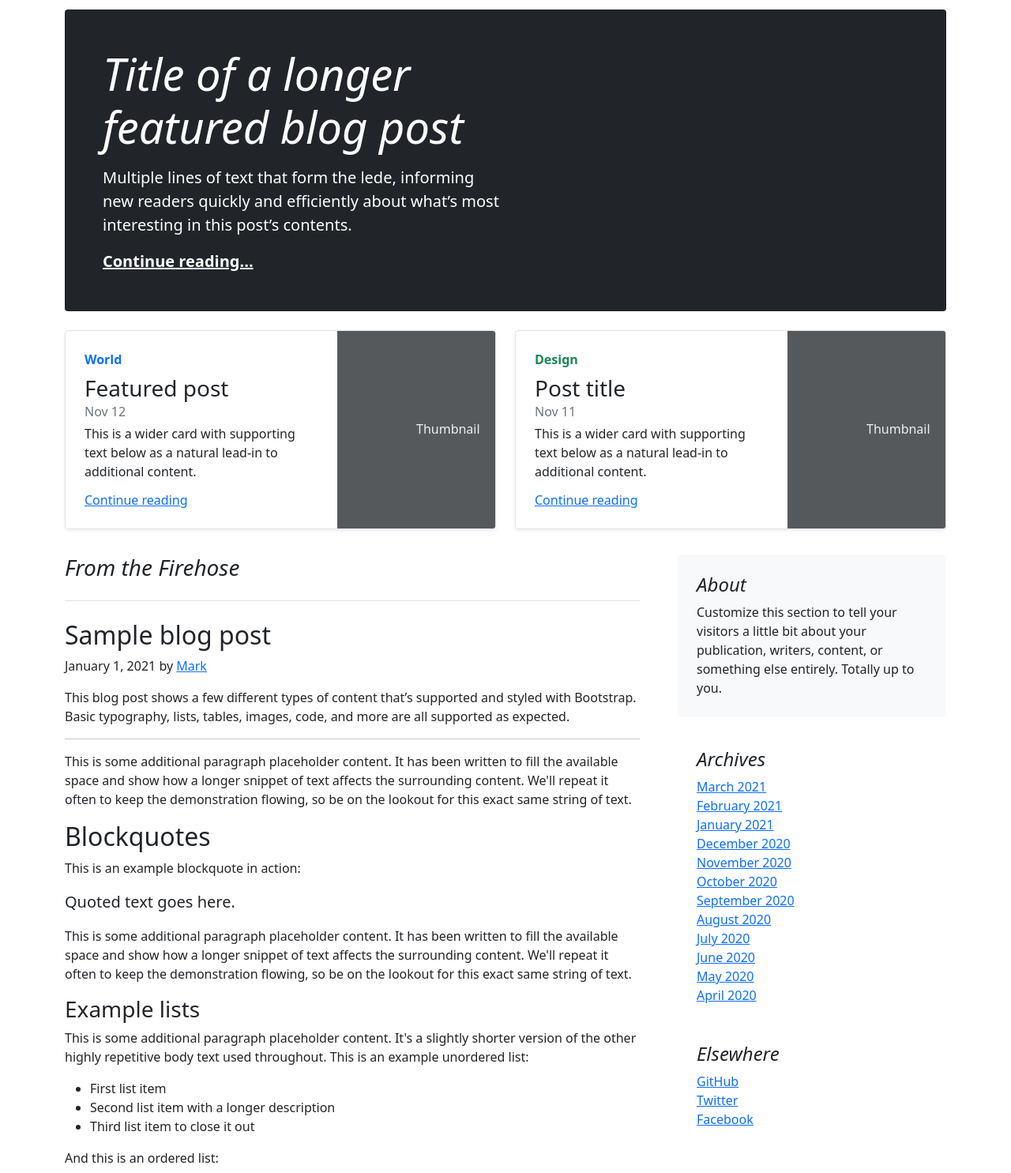
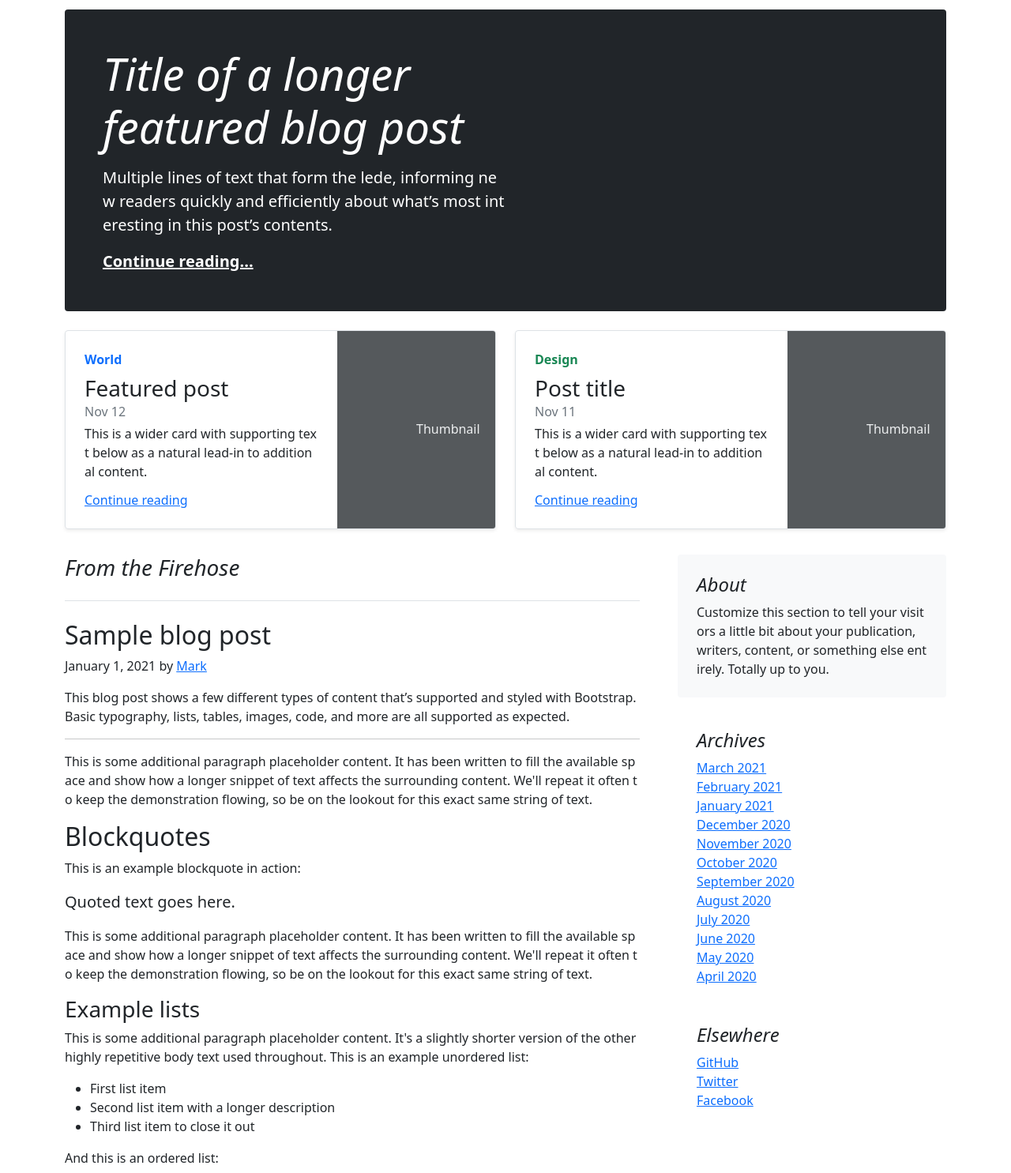
Before and after one commit to fzaca/web-blog, a Flask app: page /blog/home in a window 1280 px wide. Shown: the part 67-1552 px from the top of the page at 79% size. Run offline with Flask 3, Linux system fonts and the light colour scheme; some libraries are stand-ins or nearby versions.

Commit message:
Update commit

```diff
--- a/app/static/css/main.css
+++ b/app/static/css/main.css
@@ -0,0 +1,4 @@
+p {
+    word-break: break-all;
+    white-space: normal;
+}
--- a/app/templates/blog/post.html
+++ b/app/templates/blog/post.html
@@ -33,7 +33,9 @@
 
     </div>
 
-    {{ post.content }}
+    <p>
+      {{ post.content }}
+    </p>
 
   </div>
 
```
